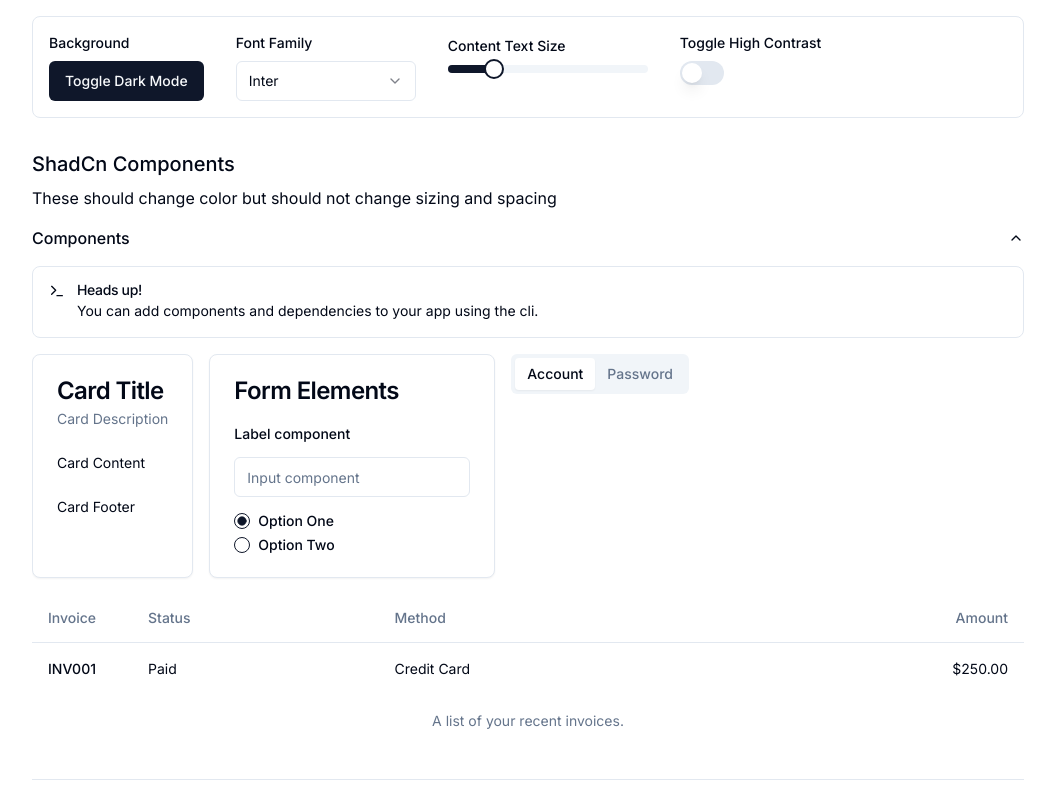
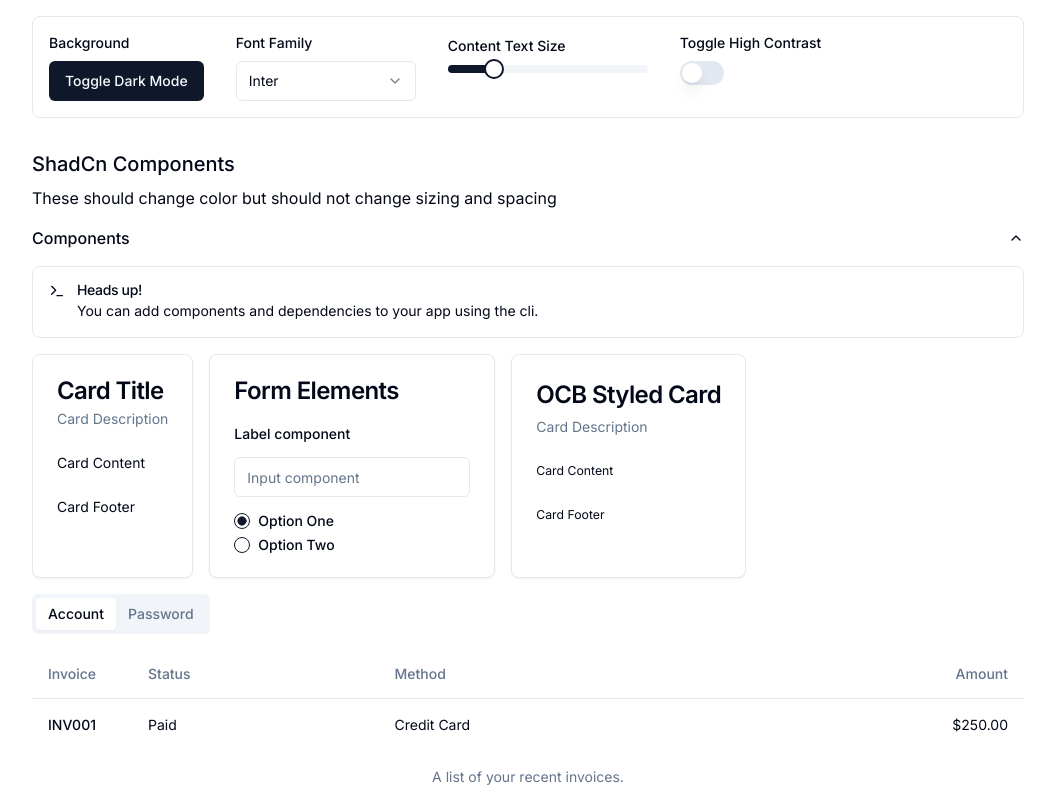
Before and after one commit to Nashex/ocb-shadcn, a Next.js app: page / in a window 1280 px wide. Shown: the top 799 px of the page, without its empty margins (112-1167 px from the left). Built offline with nearby package versions, Linux system fonts and the light colour scheme.

Commit message:
Added styled shad component

```diff
--- a/src/app/globals.css
+++ b/src/app/globals.css
@@ -92,6 +92,10 @@
     font-size: calc(1.25rem * var(--content-text-size, 100) / 100);
     line-height: calc(1.75rem * var(--content-text-size, 100) / 100);
   }
+  .ocb .text-2xl {
+    font-size: calc(1.5rem * var(--content-text-size, 100) / 100);
+    line-height: calc(2rem * var(--content-text-size, 100) / 100);
+  }
 
   /* Global */
   .high-contrast {
--- a/src/components/demo/shad-cn-demo.component.tsx
+++ b/src/components/demo/shad-cn-demo.component.tsx
@@ -94,6 +94,19 @@ export default function ShadCNDemo({}: Props) {
                 </CardContent>
               </Card>
 
+              <Card className="ocb">
+                <CardHeader>
+                  <CardTitle>OCB Styled Card</CardTitle>
+                  <CardDescription>Card Description</CardDescription>
+                </CardHeader>
+                <CardContent>
+                  <p>Card Content</p>
+                </CardContent>
+                <CardFooter>
+                  <p>Card Footer</p>
+                </CardFooter>
+              </Card>
+
               <Tabs defaultValue="account" className="w-[400px]">
                 <TabsList>
                   <TabsTrigger value="account">Account</TabsTrigger>
```
